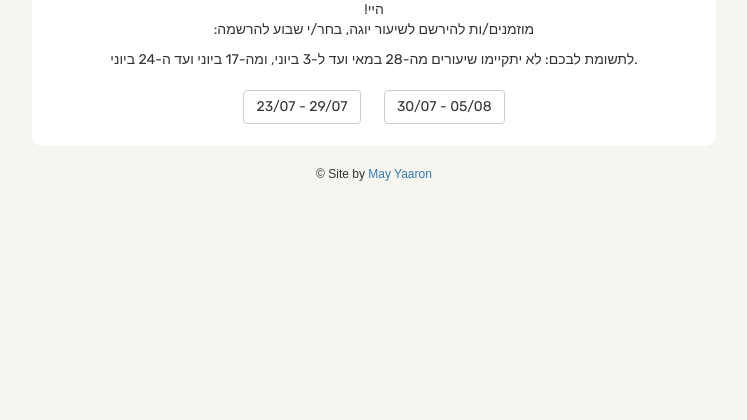
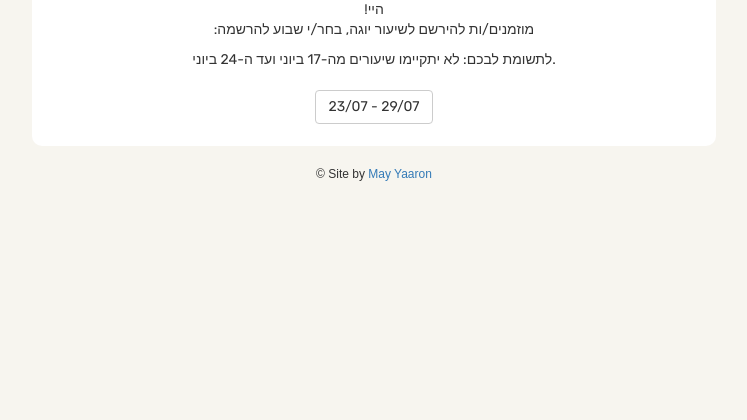
Before and after one commit to maykmayx/YogaRegApp, a Django app: page / in a window 1280 px wide. Shown: the part 321-741 px from the top of the page, without its empty margins (266-1013 px from the left). Run offline with Django 3.2, Linux system fonts and the light colour scheme; some libraries are stand-ins or nearby versions.

```diff
--- a/app/templates/index.html
+++ b/app/templates/index.html
@@ -26,14 +26,14 @@
                         <div class="col-xs-12">
                             <p dir="rtl">היי!<br>
                             מוזמנים/ות להירשם לשיעור יוגה, בחר/י שבוע להרשמה:</p>
-                        <p>לתשומת לבכם: לא יתקיימו שיעורים מה-28 במאי ועד ל-3 ביוני, ומה-17 ביוני ועד ה-24 ביוני.</p>
+                        <p>לתשומת לבכם: לא יתקיימו שיעורים מה-17 ביוני ועד ה-24 ביוני.</p>
                         </div>
                     </div>
                     <div class="row">
                         <div class="col-xs-12">
                             <div class="weeks-container">
                                 <a href="{% url 'app:week' cur_week.url_rpr %}" dir="ltr" class="btn btn-default" role="button">{{ cur_week.dates }}</a>
-                                <a href="{% url 'app:week' next_week.url_rpr %}" dir="ltr" class="btn btn-default" role="button">{{ next_week.dates }}</a>
+{#                                <a href="{% url 'app:week' next_week.url_rpr %}" dir="ltr" class="btn btn-default" role="button">{{ next_week.dates }}</a>#}
                             </div>
                         </div>
                     </div>
```
